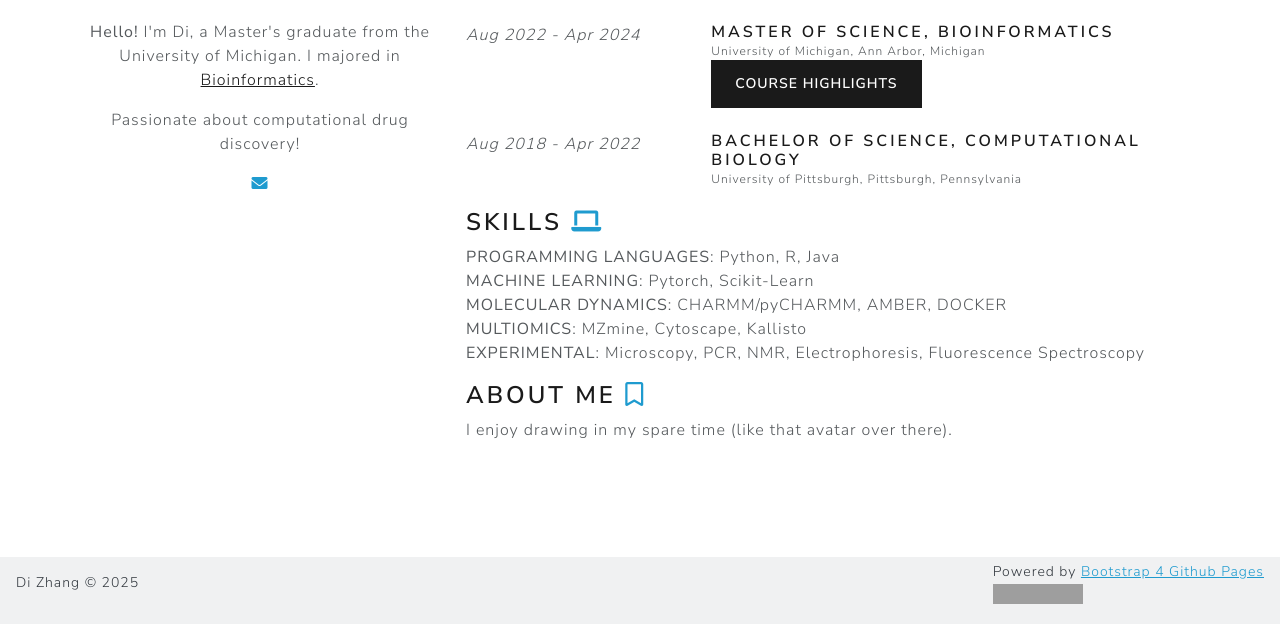
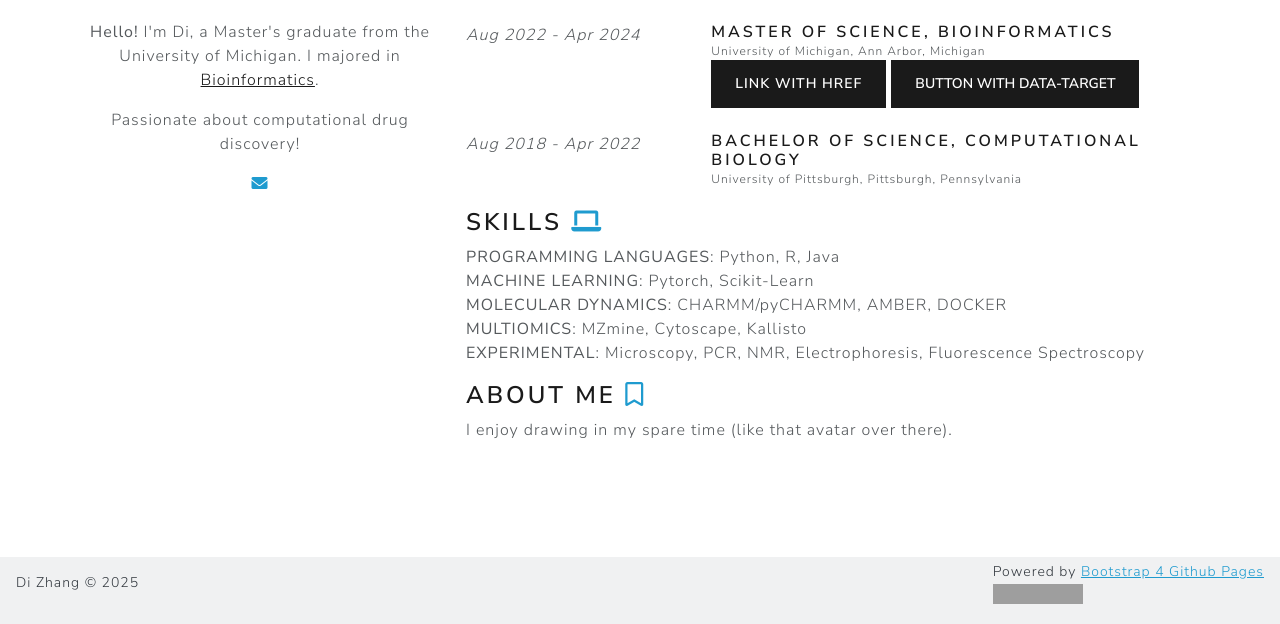
Before and after one commit to zhangdi33/zhangdi33.github.io, a Jekyll site: the page built from index.html, in a window 1280 px wide, cut to the strip 276-900 px from the top of the page. Built offline with Jekyll 4.4.1, drawn with Linux system fonts in a browser that asks for light colours; grey boxes are pictures that could not be loaded.

Commit message:
Update index.html

```diff
--- a/index.html
+++ b/index.html
@@ -41,7 +41,7 @@ layout: default
       </div>
       <div class="col-lg-8 p-2"><div class="container p-2">
 
-        <h3>Research Interest <i class="fa-solid fa-books text-info fa-fw"></i></h3>
+        <h3>Research Interest <i class="fa-solid fa-star text-info fa-fw"></i></h3>
         <p>
           I'm particularly interested in <b>underutilized and underexplored molecular data</b>.
           Using insights from them, I hope to improve and develop novel machine learning
@@ -70,11 +70,14 @@ layout: default
             <p class="text-secondary mb-0" style="font-size:75%;">University of Michigan, Ann Arbor, Michigan</p>
 
             <p>
-              <a class="btn btn-primary" data-toggle="collapse" href="#masters" role="button" aria-expanded="false" aria-controls="masters">
-                Course Highlights
+  <a class="btn btn-primary" data-toggle="collapse" href="#collapseExample" role="button" aria-expanded="false" aria-controls="collapseExample">
+    Link with href
   </a>
+  <button class="btn btn-primary" type="button" data-toggle="collapse" data-target="#collapseExample" aria-expanded="false" aria-controls="collapseExample">
+    Button with data-target
+  </button>
 </p>
-            <div class="collapse" id="masters">
+<div class="collapse" id="collapseExample">
   <div class="card card-body">
     Anim pariatur cliche reprehenderit, enim eiusmod high life accusamus terry richardson ad squid. Nihil anim keffiyeh helvetica, craft beer labore wes anderson cred nesciunt sapiente ea proident.
   </div>
```
Lines whose indentation alone changed are shown as unchanged.
